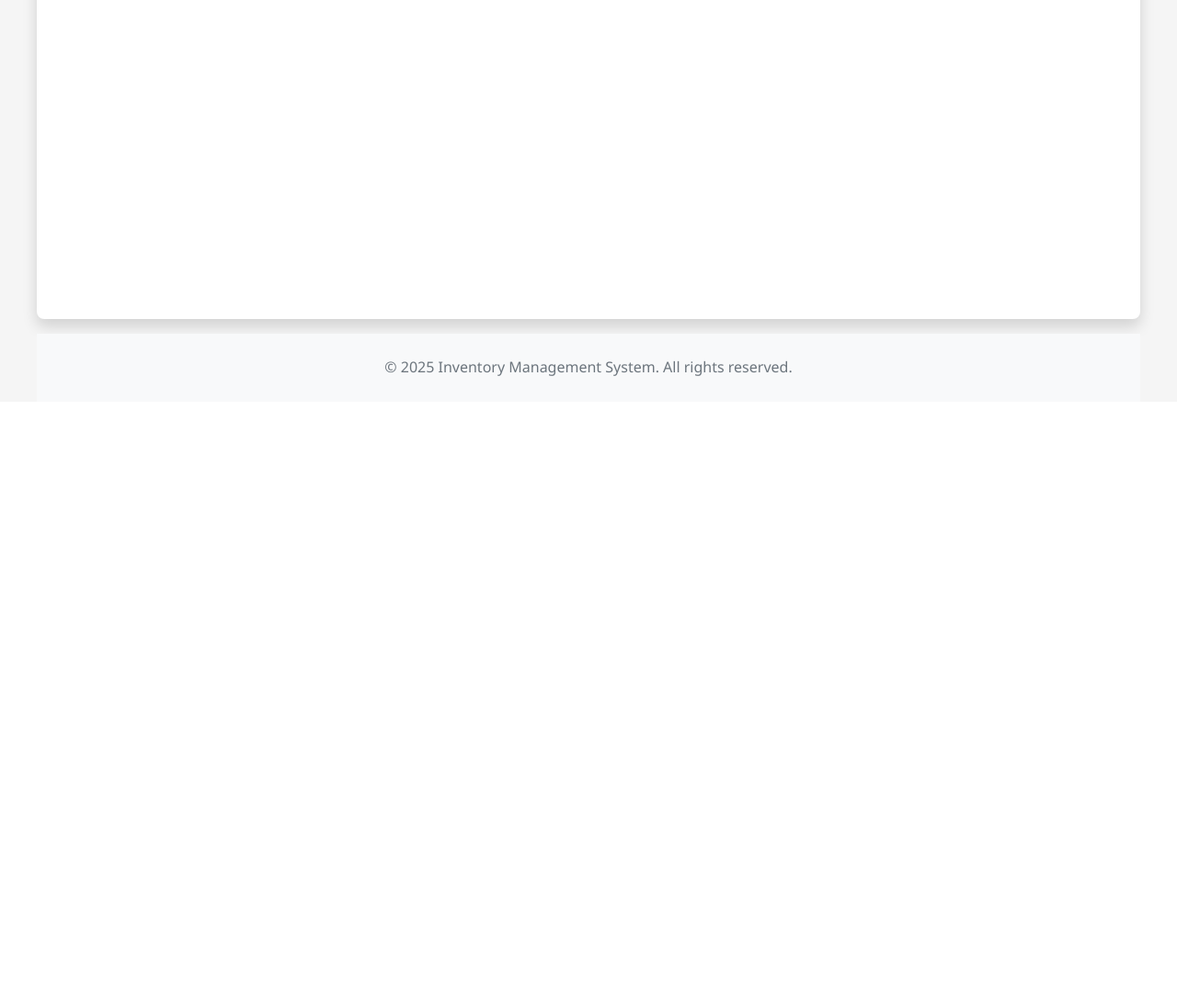
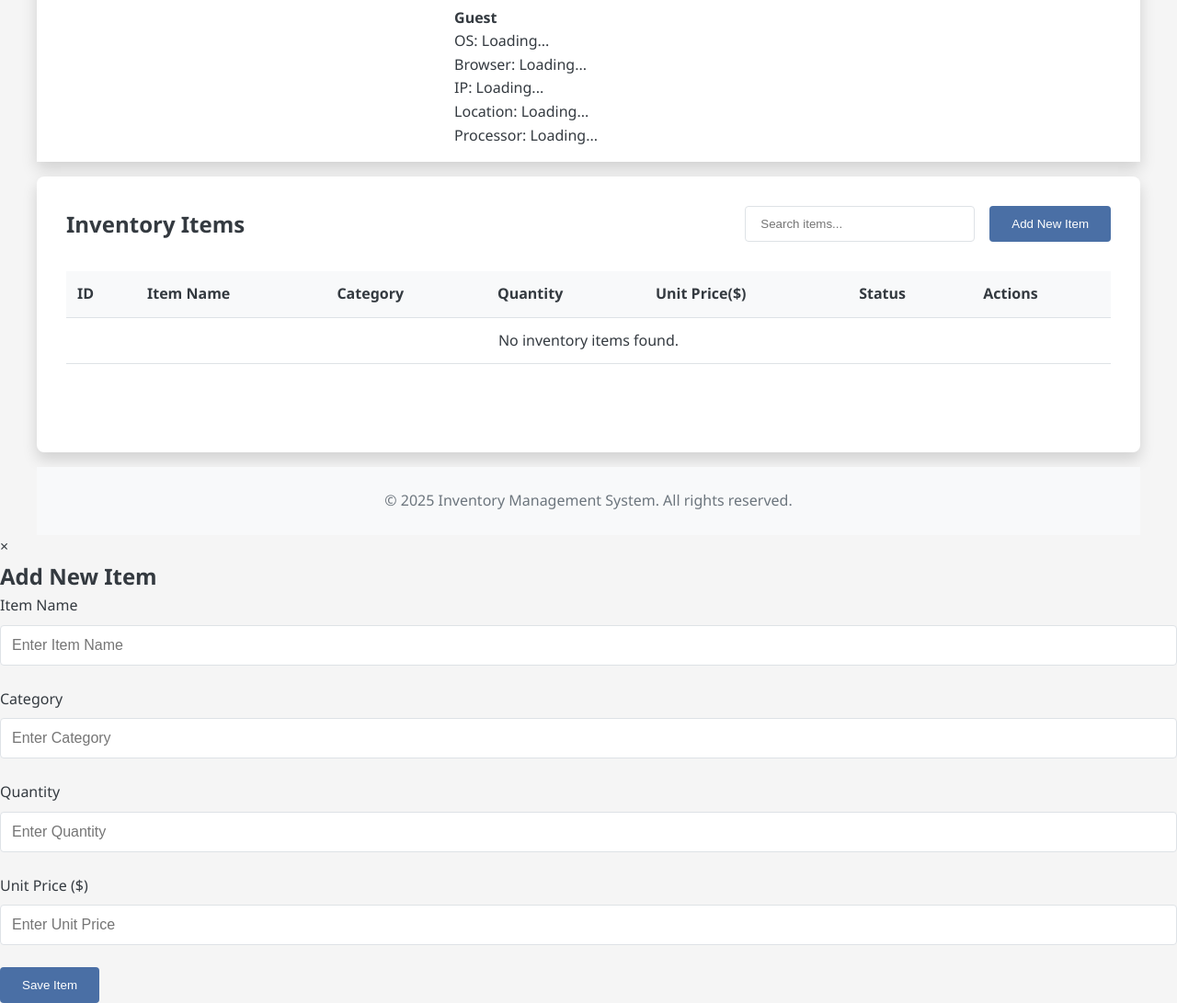
Before and after one commit to BrkerMaus/DANCS_AWS, a Flask app: template templates/inventory.html in a window 1280 px wide. Shown: the part 363-1454 px from the top of the page at 92% size. Before the commit the page ends 772 px from the top, so only its background shows below. Run offline with Flask 3, Linux system fonts and the light colour scheme; the template is opened without the code that fills it, so the values that code supplies are empty; parts of the project's set-up code (start-up, migrations or seed data) failed here and were passed over.

Commit message:
Update inventory.html

```diff
--- a/templates/inventory.html
+++ b/templates/inventory.html
@@ -13,8 +13,28 @@
             <nav>
                 <ul>
                     <li><a href="{{ url_for('index') }}">Home</a></li>
-                    <li><a href="{{ url_for('inventory') }}" class="active">Inventory</a></li>
-                    <li><a href="{{ url_for('logout') }}" class="login-btn">Logout</a></li>
+                    <li><a href="{{ url_for('inventory') }}">Inventory</a></li>
+
+                    {% if session.get('logged_in') %}
+                        <li><a href="{{ url_for('logout') }}" class="logout-btn">Logout</a></li>
+                    {% else %}
+                        <li><a href="{{ url_for('login') }}" class="login-btn">Login</a></li>
+                        <li><a href="{{ url_for('register') }}" class="register-btn">Register</a></li>
+                    {% endif %}
+
+                    <li class="profile-dropdown">
+                        <div class="profile-icon-container">
+                            <img src="{{ url_for('static', filename='profile-icon.png') }}" class="profile-icon" alt="Profile">
+                            <div class="profile-menu">
+                                <p><strong>{{ session.get('username', 'Guest') }}</strong></p>
+                                <p id="os-info">OS: <span id="os-details">Loading...</span></p>
+                                <p id="browser-info">Browser: Loading...</p>
+                                <p id="ip-info">IP: Loading...</p>
+                                <p id="location-info">Location: Loading...</p>
+                                <p id="process-info">Processor: Loading...</p>
+                            </div>
+                        </div>
+                    </li>
                 </ul>
             </nav>
         </header>
@@ -98,5 +118,28 @@
         </footer>
     </div>
     <script src="{{ url_for('static', filename='script.js') }}"></script>
+    <div id="addItemModal" class="modal">
+        <div class="modal-content">
+            <span class="close-modal">&times;</span>
+            <h2>Add New Item</h2>
+            <div class="form-group">
+                <label for="item-name">Item Name</label>
+                <input type="text" id="item-name" placeholder="Enter Item Name">
+            </div>
+            <div class="form-group">
+                <label for="item-category">Category</label>
+                <input type="text" id="item-category" placeholder="Enter Category">
+            </div>
+            <div class="form-group">
+                <label for="item-quantity">Quantity</label>
+                <input type="number" id="item-quantity" placeholder="Enter Quantity">
+            </div>
+            <div class="form-group">
+                <label for="item-price">Unit Price ($)</label>
+                <input type="number" id="item-price" placeholder="Enter Unit Price">
+            </div>
+            <button id="save-item-btn" class="btn primary-btn">Save Item</button>
+        </div>
+    </div>
 </body>
 </html>
```
